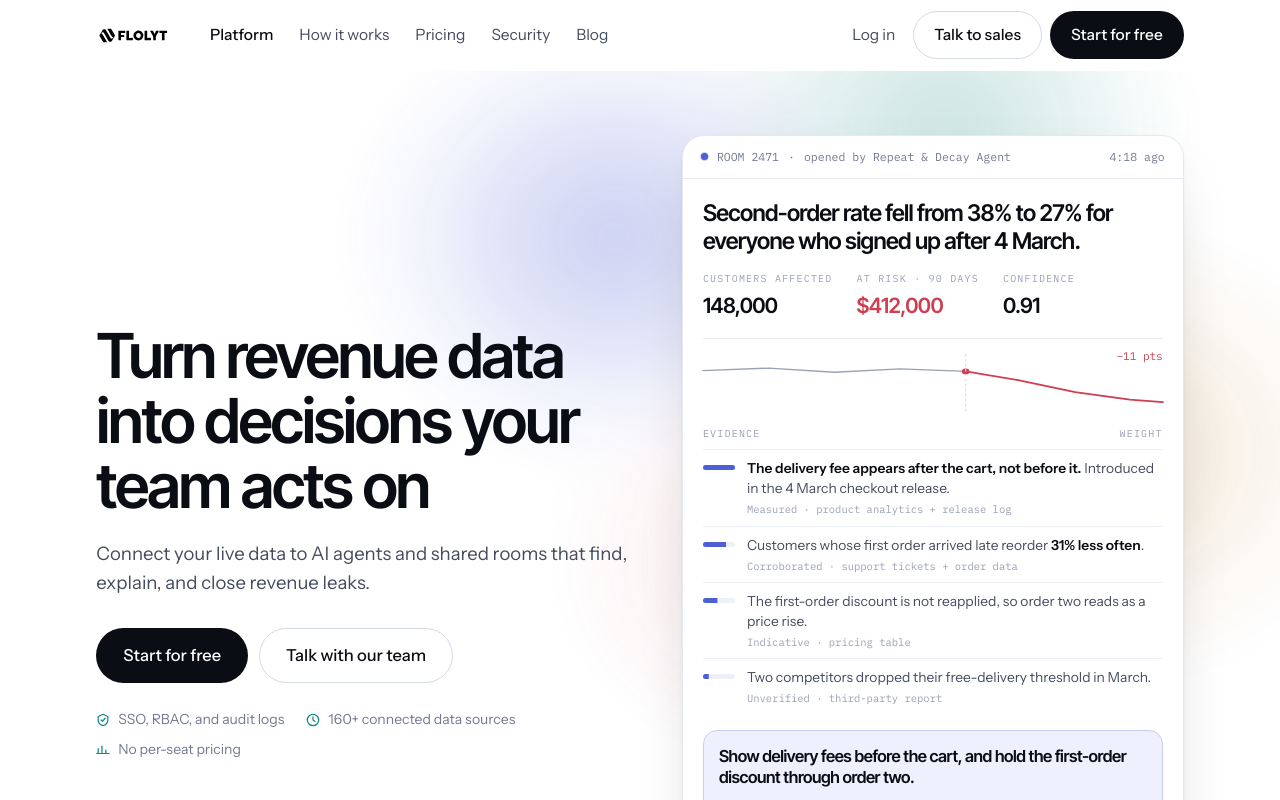
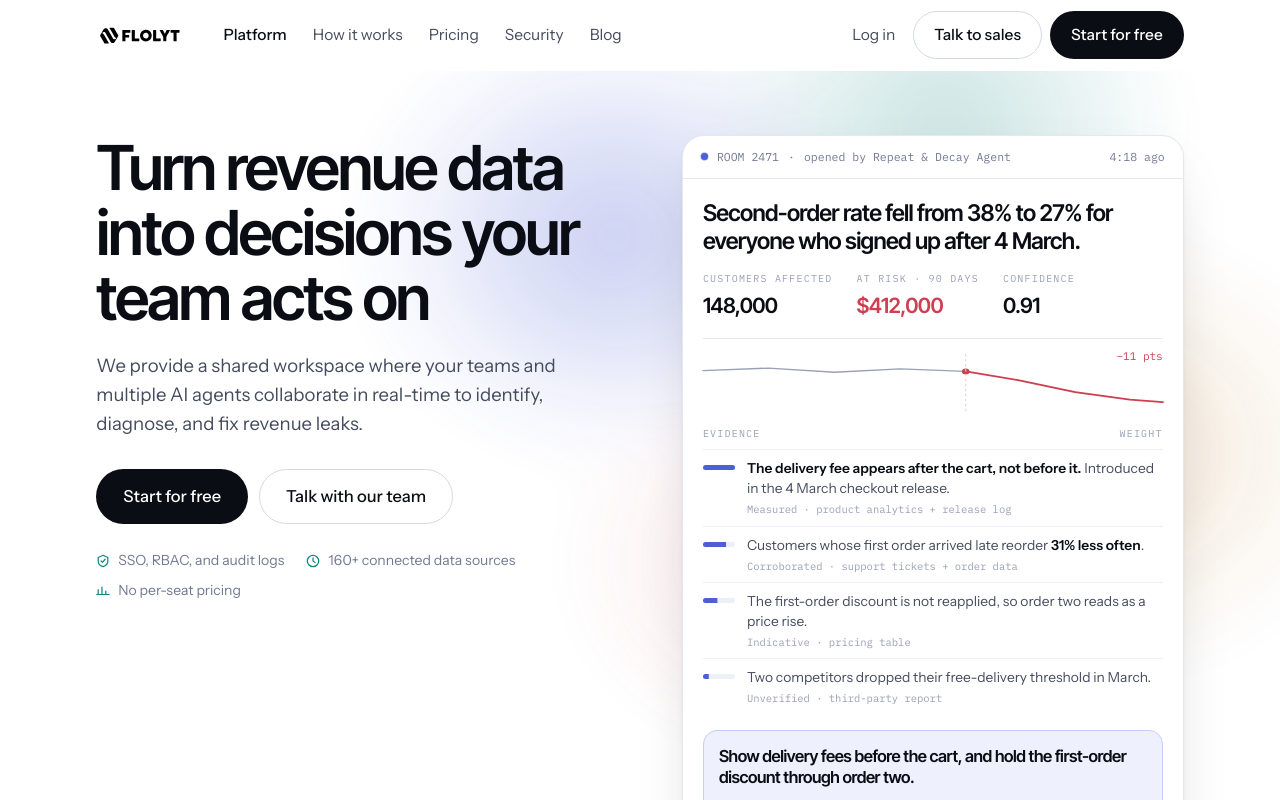
Before and after one commit to Yinkusadel/new-flolyt-landing-page, a React (Vite) app: page / in a window 1280 px wide. Shown: the top 800 px of the page. Built offline with nearby package versions, Linux system fonts and the light colour scheme.

Commit message:
style(hero): fix top-alignment, enlarge logo, and update lede copy

```diff
--- a/blog/index.html
+++ b/blog/index.html
@@ -54,7 +54,7 @@ h1,h2,h3,h4,h5{margin:0;font-family:var(--f-d);font-weight:600;letter-spacing:-.
 .nav.stuck{border-bottom-color:var(--line)}
 .nav-in{display:flex;align-items:center;gap:34px;height:70px;max-width:var(--max);margin:0 auto;padding:0 var(--gut)}
 .logo{display:flex;align-items:center;gap:9px;font-family:var(--f-d);font-size:21px;font-weight:600;letter-spacing:-.045em}
-.logo-full{display:block;height:22px;width:auto}
+.logo-full{display:block;height:26px;width:auto}
 .logo-icon{display:none;height:22px;width:auto}
 footer .logo-full,footer .logo-icon{filter:brightness(0) invert(1)}
 .nav-links{display:flex;gap:26px;font-size:15.5px;color:var(--ink-2);margin-left:6px}
--- a/src/App.tsx
+++ b/src/App.tsx
@@ -307,7 +307,7 @@ export default function App() {
           <div className="wrap hero-grid">
             <div>
               <h1 className="d1 rv">Turn revenue data into decisions your team acts on</h1>
-              <p className="lede rv r1">Connect your live data to AI agents and shared rooms that find, explain, and close revenue leaks.</p>
+              <p className="lede rv r1">We provide a shared workspace where your teams and multiple AI agents collaborate in real-time to identify, diagnose, and fix revenue leaks.</p>
               <div className="hero-cta rv r2">
                 <a className="btn btn-dark btn-lg" href="#/pricing">Start for free</a>
                 <a className="btn btn-line btn-lg" href="#contact">Talk with our team</a>
--- a/src/index.css
+++ b/src/index.css
@@ -225,7 +225,7 @@ h1, h2, h3, h4, h5 {
 
 .logo-full {
   display: block;
-  height: 22px;
+  height: 26px;
   width: auto;
 }
 
@@ -461,7 +461,7 @@ h1, h2, h3, h4, h5 {
   display: grid;
   grid-template-columns: minmax(0, 1.06fr) minmax(0, 1fr);
   gap: clamp(30px, 4.2vw, 56px);
-  align-items: center;
+  align-items: start;
 }
 
 .hero h1 {
```
